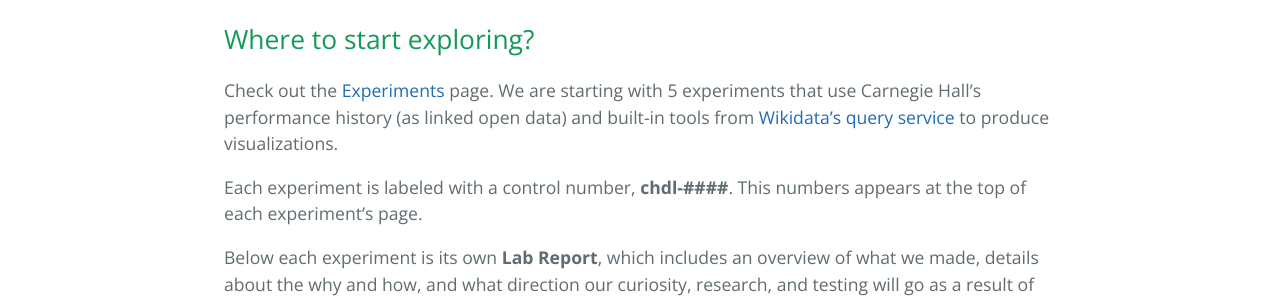
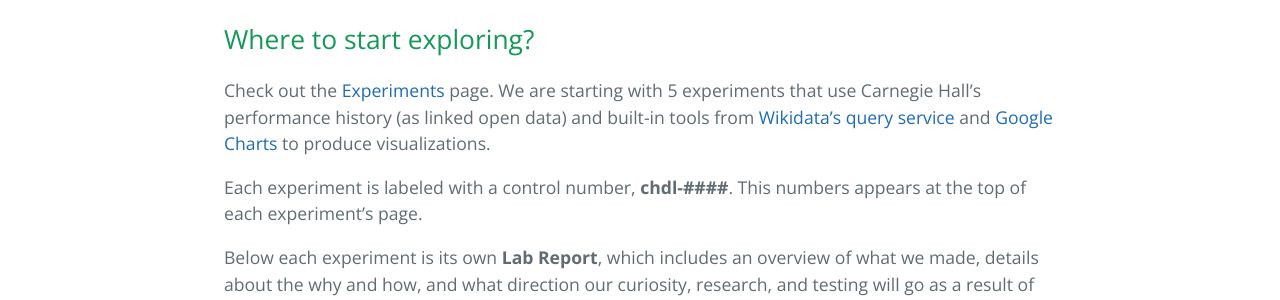
Before and after one commit to CarnegieHall/datalab, a Jekyll site: the page built from _posts/2020-01-31-helloworld.md, in a window 1280 px wide. Shown: the part 863-1163 px from the top of the page. Built offline with Jekyll 4.4.1, drawn with Linux system fonts in a browser that asks for light colours.

Commit message:
add Google Charts to mention of tools used

```diff
--- a/_posts/2020-01-31-helloworld.md
+++ b/_posts/2020-01-31-helloworld.md
@@ -15,7 +15,7 @@ Watch this space for updates about our experiments, posts about creating and tak
 
 ## Where to start exploring?
 
-Check out the [Experiments]({{ '/experiments' | absolute_url }}) page. We are starting with 5 experiments that use Carnegie Hall’s performance history (as linked open data) and built-in tools from <a href="https://query.wikidata.org/" target="_blank">Wikidata’s query service</a> to produce visualizations.
+Check out the [Experiments]({{ '/experiments' | absolute_url }}) page. We are starting with 5 experiments that use Carnegie Hall’s performance history (as linked open data) and built-in tools from <a href="https://query.wikidata.org/" target="_blank">Wikidata’s query service</a> and <a href="https://developers.google.com/chart" target="_blank">Google Charts</a> to produce visualizations.
 
 Each experiment is labeled with a control number, **chdl-####**. This numbers appears at the top of each experiment's page.
 
```
